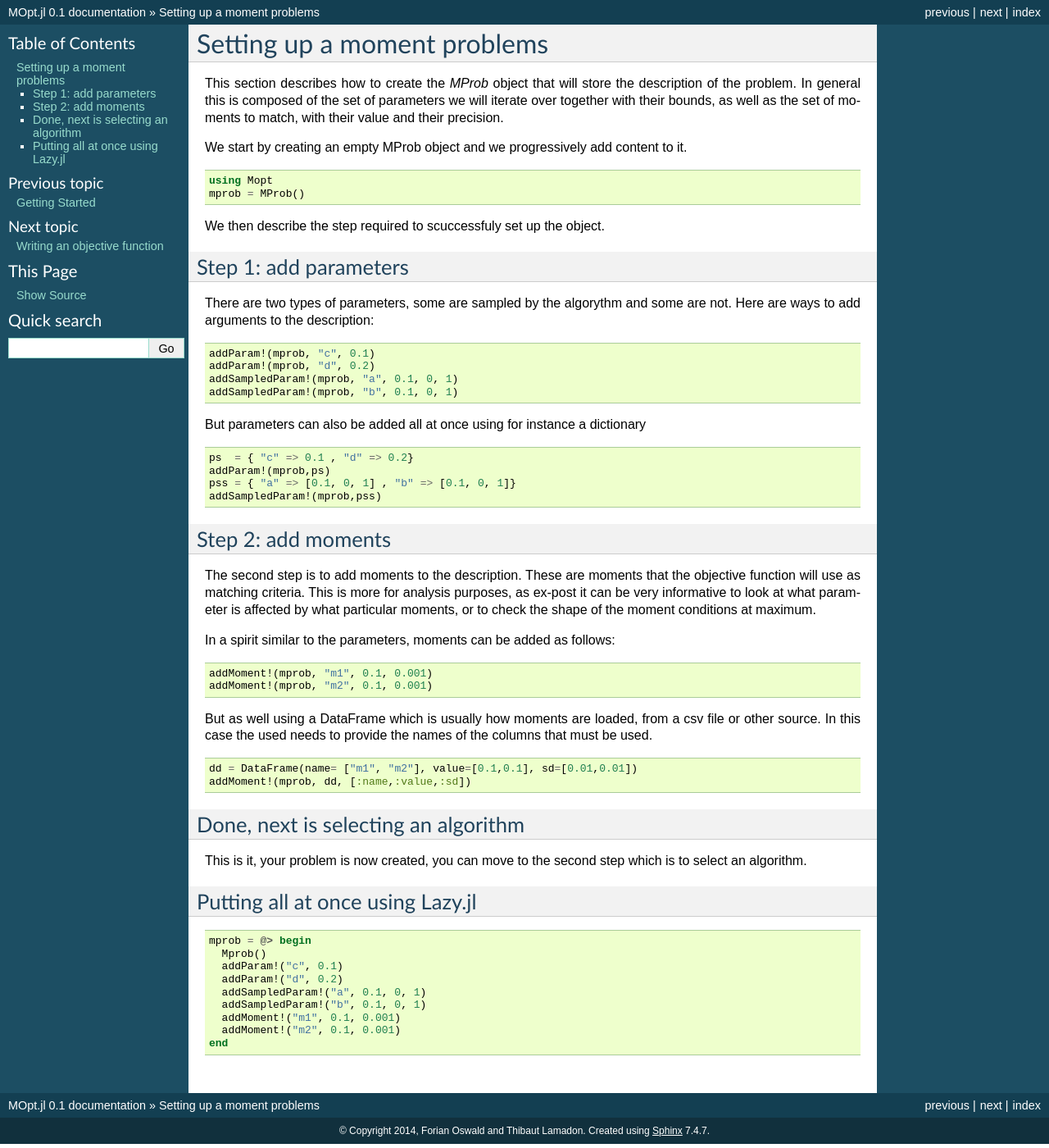
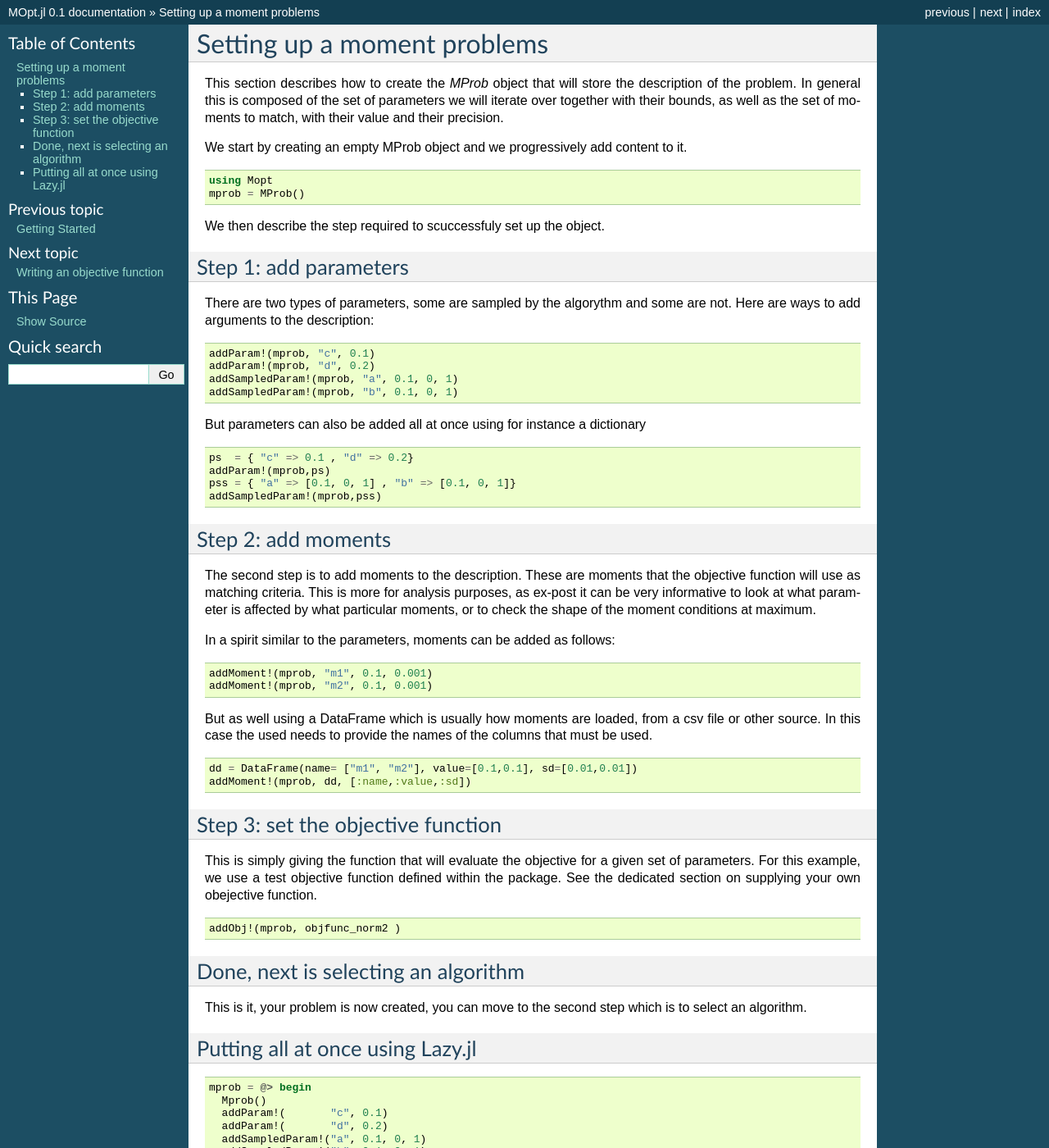
Before and after one commit to floswald/SMM.jl, a Sphinx documentation site: the page built from doc/source/mprob-setup.rst, in a window 1280 px wide and 1400 px high. Shown: the whole window at 82% size. Built offline with Sphinx 7.4.7, drawn with Linux system fonts in a browser that asks for light colours; some of the changed text lies outside the part shown.

Commit message:
some more stuff in the doc

```diff
--- a/doc/source/mprob-setup.rst
+++ b/doc/source/mprob-setup.rst
@@ -53,6 +53,15 @@ But as well using a DataFrame which is usually how moments are loaded, from a cs
   dd = DataFrame(name= ["m1", "m2"], value=[0.1,0.1], sd=[0.01,0.01])
   addMoment!(mprob, dd, [:name,:value,:sd])
 
+Step 3: set the objective function
+----------------------------------
+
+This is simply giving the function that will evaluate the objective for a given set of parameters. For this example, we use a test objective function defined within the package. See the dedicated section on supplying your own obejective function.
+
+.. code-block:: julia
+
+  addObj!(mprob, objfunc_norm2 )
+
 Done, next is selecting an algorithm
 ------------------------------------
 
@@ -65,10 +74,11 @@ Putting all at once using Lazy.jl
 
   mprob = @> begin
     Mprob()
-    addParam!("c", 0.1)
-    addParam!("d", 0.2)
+    addParam!(       "c", 0.1)
+    addParam!(       "d", 0.2)
     addSampledParam!("a", 0.1, 0, 1)
     addSampledParam!("b", 0.1, 0, 1)
-    addMoment!("m1", 0.1, 0.001)
-    addMoment!("m2", 0.1, 0.001)
+    addMoment!( "m1", 0.1, 0.001)
+    addMoment!( "m2", 0.1, 0.001)
+    addObj!( objfunc_norm2 )
   end
```
